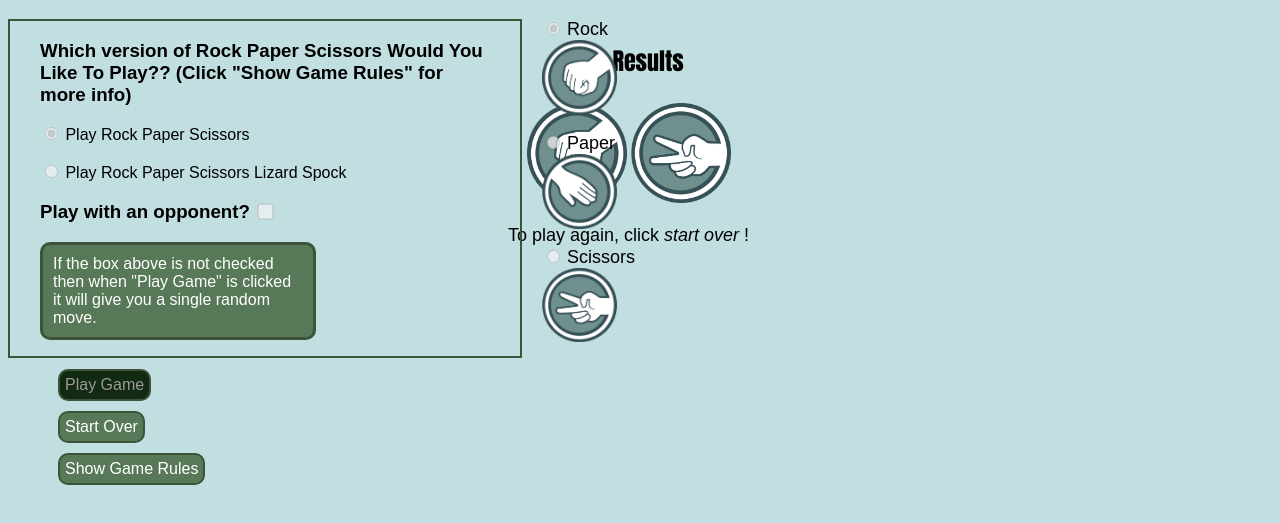
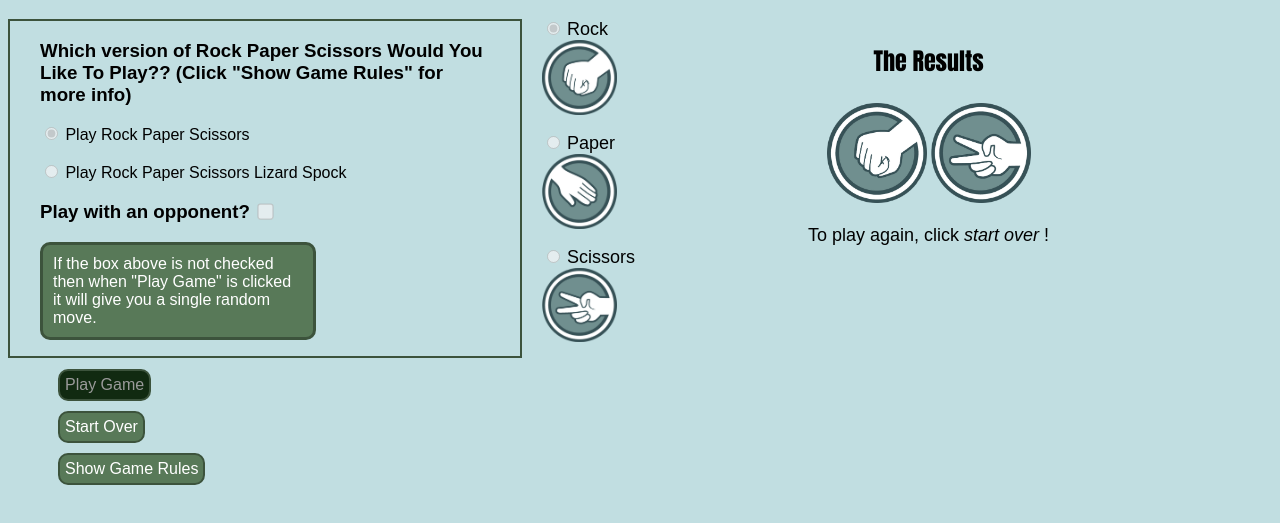
Before and after one commit to comp426-2023-spring/e02-danielnaranjo23, a website: page public/index.html in a window 1280 px wide. Both pictures are taken after a click on the button "Play Game". Shown: the part 61-584 px from the top of the page. Drawn offline with nearby package versions, Linux system fonts and the light colour scheme; no server answers.

Commit message:
HTML and stlying editions and images.

```diff
--- a/public/styles.css
+++ b/public/styles.css
@@ -88,7 +88,7 @@ label{
     display: none;
     z-index: -1;
     position: absolute;
-    margin-left: 500px;
+    margin-left: 800px;
     align-self: center;
     text-align: center;
 }
```
Also changed, not shown: docs/Screen Shot 2023-05-09 at 6.48.19 PM.png (added), docs/Screen Shot 2023-05-09 at 6.50.38 PM.png (added), 1 other file.
